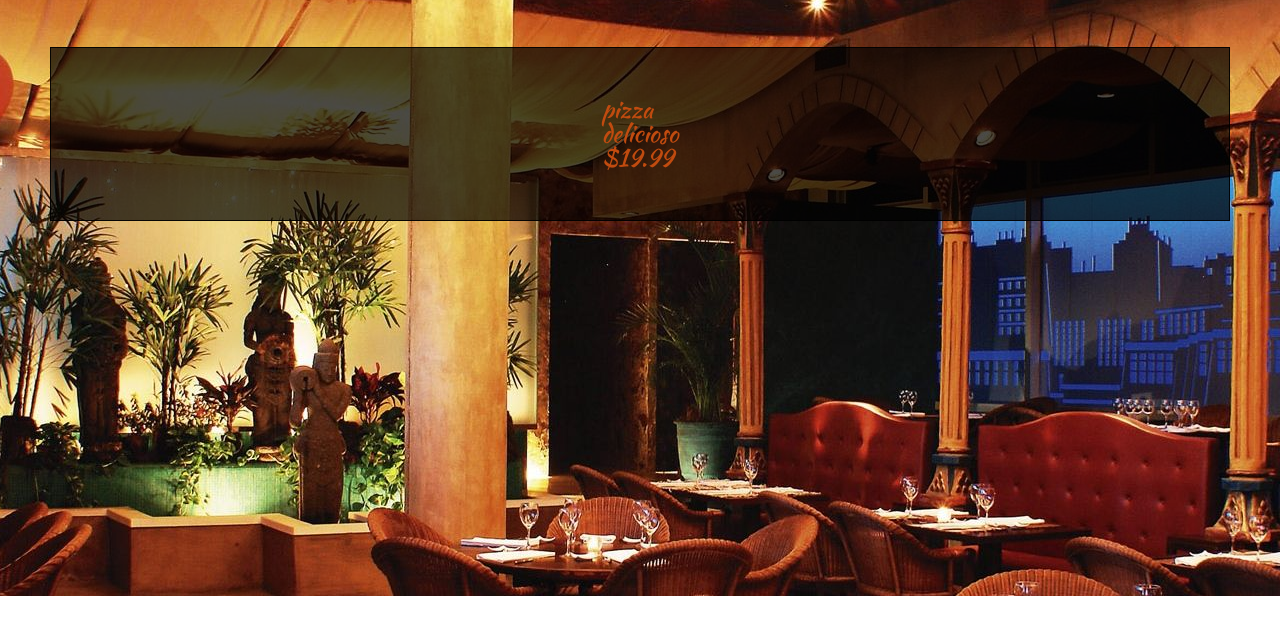
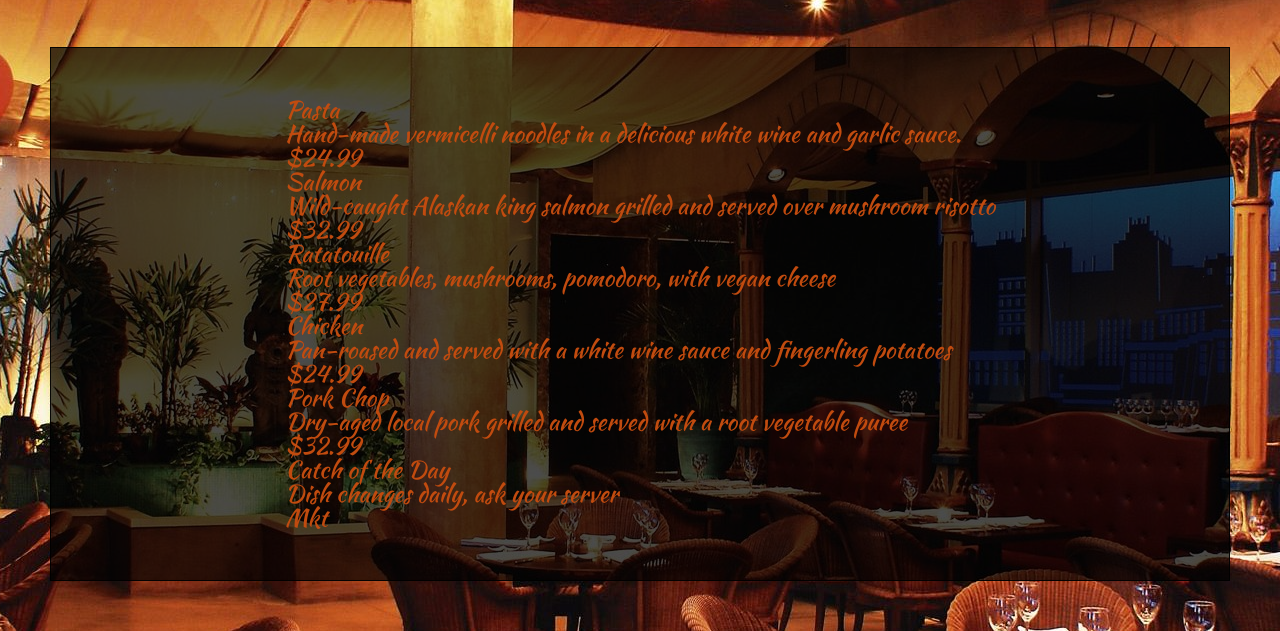
Before and after one commit to jplante01/TOP-restaurant-page, a website built with webpack: page dist/index.html in a window 1280 px wide. Both pictures are taken after a click on the button "Menu". Shown: the part 204-835 px from the top of the page. Before the commit the page ends 800 px from the top, so only its background shows below. Built offline with nearby package versions, Linux system fonts and the light colour scheme.

Commit message:
Create menu-item.json and integrate with webpack

```diff
--- a/package.json
+++ b/package.json
@@ -21,6 +21,7 @@
     "eslint": "^8.34.0",
     "eslint-config-airbnb-base": "^15.0.0",
     "eslint-plugin-import": "^2.27.5",
+    "json-loader": "^0.5.7",
     "style-loader": "^3.3.1",
     "webpack": "^5.75.0",
     "webpack-cli": "^5.0.1",
--- a/src/menu.js
+++ b/src/menu.js
@@ -1,3 +1,6 @@
+const json = require('./menu_items.json');
+// const menuItems = JSON.parse(json);
+
 function loadMenu() {
   const menu = document.createElement('div');
   menu.id = 'menu';
@@ -24,7 +27,14 @@ function loadMenu() {
 
     return item;
   }
-  menu.appendChild(generateMenuItem('pizza', 'delicioso', '$19.99'));
+
+  // for (const obj of json) {
+    // menu.appendChild(generateMenuItem(obj.name, obj.description, obj.price));
+  // }
+
+  json.forEach((obj) => {
+    menu.appendChild(generateMenuItem(obj.name, obj.description, obj.price));
+  });
   return menu;
 }
 export default loadMenu;
--- /dev/null
+++ b/src/menu_items.json
@@ -0,0 +1,26 @@
+[
+  { "name": "Pasta",
+    "description": "Hand-made vermicelli noodles in a delicious white wine and garlic sauce.",
+    "price": "$24.99"
+  },
+  { "name": "Salmon",
+    "description": "Wild-caught Alaskan king salmon grilled and served over mushroom risotto",
+    "price": "$32.99"
+  },
+  { "name": "Ratatouille",
+    "description": "Root vegetables, mushrooms, pomodoro, with vegan cheese",
+    "price": "$27.99"
+  },
+  { "name": "Chicken",
+    "description": "Pan-roased and served with a white wine sauce and fingerling potatoes",
+    "price": "$24.99"
+  },
+  { "name": "Pork Chop",
+    "description": "Dry-aged local pork grilled and served with a root vegetable puree",
+    "price": "$32.99"
+  },
+  { "name": "Catch of the Day",
+    "description": "Dish changes daily, ask your server",
+    "price": "Mkt"
+  }
+]
--- a/src/styles.css
+++ b/src/styles.css
@@ -89,6 +89,9 @@ body {
   border: none;
 }
 
+.grid {
+
+}
 .main {
   background-color: var(--background-light);
   border: 1px solid var(--background-dark);
--- a/webpack.config.js
+++ b/webpack.config.js
@@ -18,6 +18,12 @@ module.exports = {
         type: 'asset/resource',
       },
     ],
+    loaders: [
+      {
+        test: /\.json$/,
+        loader: 'json-loader',
+      },
+    ],
   },
   devServer: {
     static: './dist',
```
Also changed, not shown: 1 other file.
